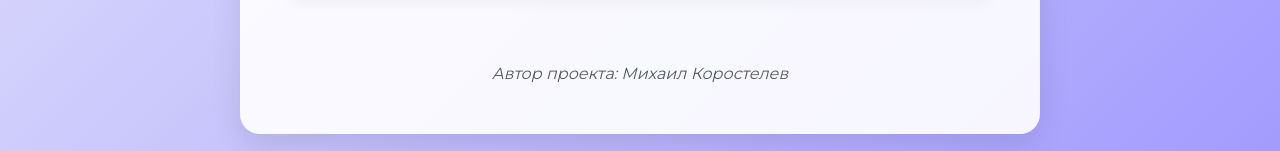
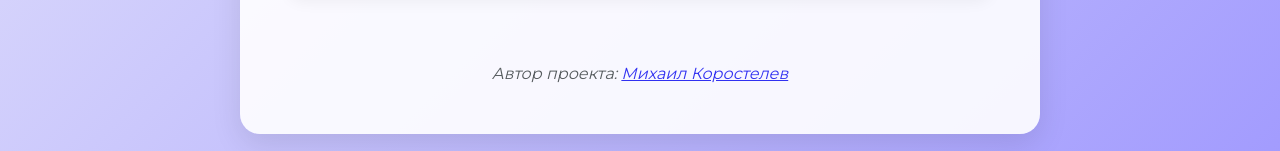
Before and after one commit to Mikekcpp/Remind-Telegram-bot-, a website: page static/index.html in a window 1280 px wide. Shown: the part 946-1097 px from the top of the page. Drawn offline with Linux system fonts and the light colour scheme.

Commit message:
index.html

```diff
--- a/static/index.html
+++ b/static/index.html
@@ -175,7 +175,7 @@
             <!-- Дополнительные ссылки можно добавить здесь -->
         </div>
 
-        <p class="author">Автор проекта: Михаил Коростелев</p>
+        <p class="author">Автор проекта: <a href="https://github.com/Mikekcpp" class="author-link" target="_blank">Михаил Коростелев</a></p>
     </div>
 </body>
 </html>
```
